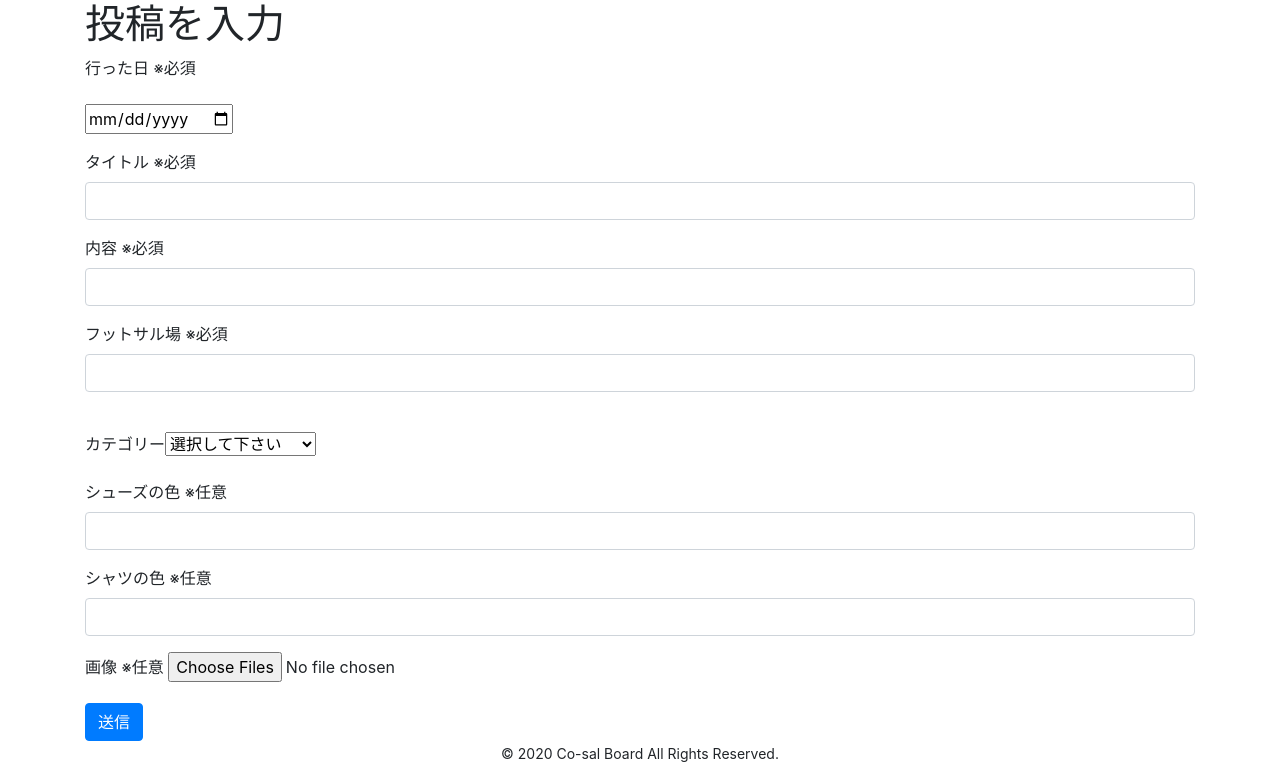
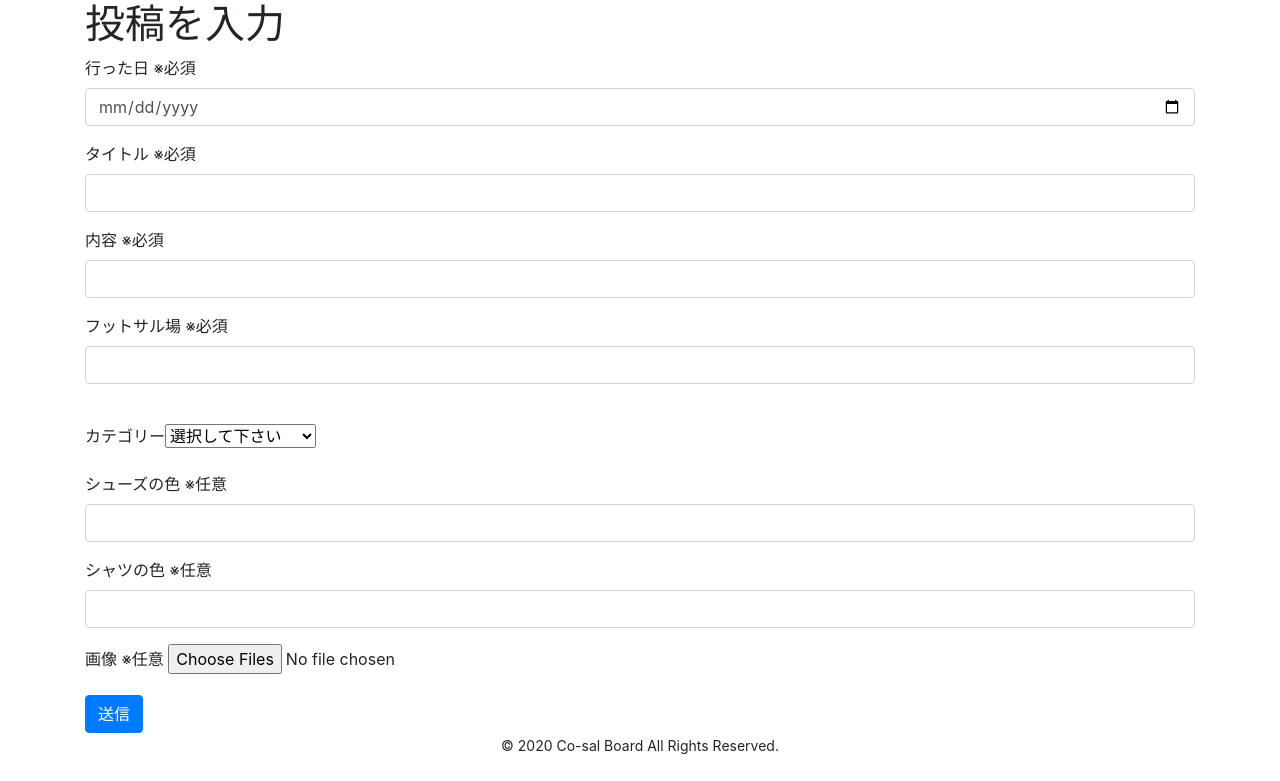
Before and after one commit to ozeryu7/co_sal_board, a Rails app: page /posts/new in a window 1280 px wide. Shown: the part 56-837 px from the top of the page. Run offline with Rails 7, Linux system fonts and the light colour scheme; the visitor is signed in with stand-in values (Sample User, id 1); style sheets or scripts are compiled from the project's sources; some libraries are stand-ins or nearby versions.

Commit message:
不要なファイルの削除

```diff
--- a/app/views/layouts/_header.html.erb
+++ b/app/views/layouts/_header.html.erb
@@ -9,7 +9,7 @@
           <div class="collapse navbar-collapse" id="navbarColor03">
             <ul class="navbar-nav mr-auto">
               <li class="nav-item">
-                <a class="nav-link" href="/posts">投稿一覧<span class="sr-only">(current)</span></a>
+                <a class="nav-link" href="/posts">投稿一覧<span class="sr-only"></span></a>
               </li>
               <li class="nav-item">
                 <a class="nav-link" href="/posts/new">投稿画面</a>
@@ -18,7 +18,6 @@
             </ul>
             <form class="form-inline my-2 my-lg-0">
               <ul class="navbar-nav mr-auto">
-              <!-- bootstrapをあてれない -->
                 <li class="nav-item">
                   <%= link_to "プロフィール", current_user, class: "nav-link" %>
                 </li>
@@ -33,7 +32,7 @@
             <ul class="navbar-nav mr-auto">
               <li class="nav-item active">
               <li class="nav-item">
-                <a class="nav-link" href="about">Co-sal Boardとは?</a>
+                <a class="nav-link" href="/about">Co-sal Boardとは?</a>
               </li>
               <li class="nav-item">
                 <a class="nav-link" data-method="post" href="/users/guest_sign_in">ゲストログイン</a>
--- a/app/views/layouts/_rails_default.html.erb
+++ /dev/null
@@ -1,6 +0,0 @@
-    <%= csrf_meta_tags %>
-    <%= csp_meta_tag %>
-
-<link rel="stylesheet" href="https://cdnjs.cloudflare.com/ajax/libs/font-awesome/5.9.0/css/all.min.css" integrity="sha256-UzFD2WYH2U1dQpKDjjZK72VtPeWP50NoJjd26rnAdUI=" crossorigin="anonymous" />
-    <%= stylesheet_link_tag 'application', media: 'all', 'data-turbolinks-track': 'reload' %>
-    <%= javascript_pack_tag 'application', 'data-turbolinks-track': 'reload' %>
--- a/app/views/layouts/_shim.html.erb
+++ /dev/null
@@ -1,4 +0,0 @@
-<!--[if lt IE 9]>
-  <script src="//cdnjs.cloudflare.com/ajax/libs/html5shiv/r29/html5.min.js">
-  </script>
-<![endif]-->
--- a/app/views/layouts/application.html.erb
+++ b/app/views/layouts/application.html.erb
@@ -2,19 +2,23 @@
 <html>
   <head>
     <title>Co-sal Board</title>
-    <%= render 'layouts/rails_default' %>
-    <%= render 'layouts/shim' %>
+    <%= csrf_meta_tags %>
+    <%= csp_meta_tag %>
+
+    <link rel="stylesheet" href="https://cdnjs.cloudflare.com/ajax/libs/font-awesome/5.9.0/css/all.min.css" integrity="sha256-UzFD2WYH2U1dQpKDjjZK72VtPeWP50NoJjd26rnAdUI=" crossorigin="anonymous" />
+    <%= stylesheet_link_tag 'application', media: 'all', 'data-turbolinks-track': 'reload' %>
+    <%= javascript_pack_tag 'application', 'data-turbolinks-track': 'reload' %>
+
+
   </head>
 
   <body>
-   <%# <div id="page"> %>
       <%= render 'layouts/header' %>
-
+      <div class="container">
       <% flash.each do |message_type, message| %>
         <%= content_tag(:div, message, class: "alert alert-#{message_type}") %>
       <% end %>
 
-      <div class="container">
         <%= yield %>
       </div>
     <%= render 'layouts/footer' %>
--- a/app/views/posts/new.html.erb
+++ b/app/views/posts/new.html.erb
@@ -1,19 +1,18 @@
 <h1>投稿を入力</h1>
-<%= form_with model: @post, local: true do |form| %>
-  <p><%= form.label :date, "行った日" %> <span class="input-need">※必須</span></p>
-  <p><input type="date"></p>
+<%= form_with model: @post, local: true do |f| %>
+  <p><%= f.label :date, "行った日" %> <span class="input-need">※必須</span><%= f.date_field :date, class: 'form-control' %></p>
 
-  <p><%= form.label :title, "タイトル" %> <span class="input-need">※必須</span> <%= form.text_field :title, class: 'form-control' %></p>
-  <p><%= form.label :content, "内容" %> <span class="input-need">※必須</span> <%= form.text_field :content, class: 'form-control' %></p>
-  <p><%= form.label :place, "フットサル場" %> <span class="input-need">※必須</span> <%= form.text_field :place, class: 'form-control' %></p>
+  <p><%= f.label :title, "タイトル" %> <span class="input-need">※必須</span> <%= f.text_field :title, class: 'form-control' %></p>
+  <p><%= f.label :content, "内容" %> <span class="input-need">※必須</span> <%= f.text_field :content, class: 'form-control' %></p>
+  <p><%= f.label :place, "フットサル場" %> <span class="input-need">※必須</span> <%= f.text_field :place, class: 'form-control' %></p>
 
-　<p><%= form.label :category, "カテゴリー" %><%= form.select :category, [["ウルトラビギナー", "ウルトラビギナー"], ["ビギナー", "ビギナー"], ["エンジョイ", "エンジョイ"], ["ガチ", "ガチ"]], include_blank: "選択して下さい" %></p>
+　<p><%= f.label :category, "カテゴリー" %><%= f.select :category, [["ウルトラビギナー", "ウルトラビギナー"], ["ビギナー", "ビギナー"], ["エンジョイ", "エンジョイ"], ["ガチ", "ガチ"]], include_blank: "選択して下さい" %></p>
 
-  <p><%= form.label :shoes_color, "シューズの色" %> <span class="input-unneed">※任意</span> <%= form.text_field :shoes_color, class: 'form-control' %></p>
-  <p><%= form.label :shirts_color, "シャツの色" %> <span class="input-unneed">※任意</span> <%= form.text_field :shirts_color, class: 'form-control' %></p>
+  <p><%= f.label :shoes_color, "シューズの色" %> <span class="input-unneed">※任意</span> <%= f.text_field :shoes_color, class: 'form-control' %></p>
+  <p><%= f.label :shirts_color, "シャツの色" %> <span class="input-unneed">※任意</span> <%= f.text_field :shirts_color, class: 'form-control' %></p>
 
 
-  <p><%= form.label :images, "画像" %> <span class="input-unneed">※任意</span> <%= form.file_field :images, multiple: true %></p>
+  <p><%= f.label :images, "画像" %> <span class="input-unneed">※任意</span> <%= f.file_field :images, multiple: true %></p>
 
-  <%= form.submit "送信", class: "btn btn-primary" %>
+  <%= f.submit "送信", class: "btn btn-primary" %>
 <% end %>
--- a/config/routes.rb
+++ b/config/routes.rb
@@ -1,6 +1,5 @@
 Rails.application.routes.draw do
-  # root to: "posts#index"
-  root to: 'static_pages#about'
+  root to: "posts#index"
   get :about,         to: 'static_pages#about'
   get :use_of_terms,  to: 'static_pages#terms'
 
```
Also changed, not shown: 1 other file.
